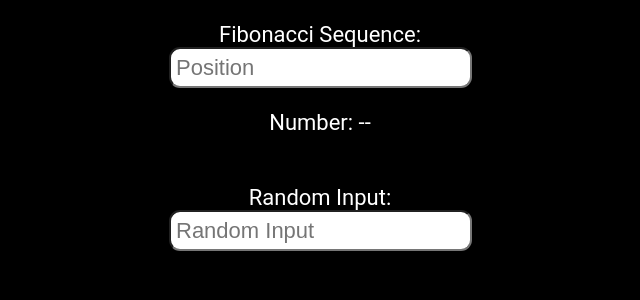
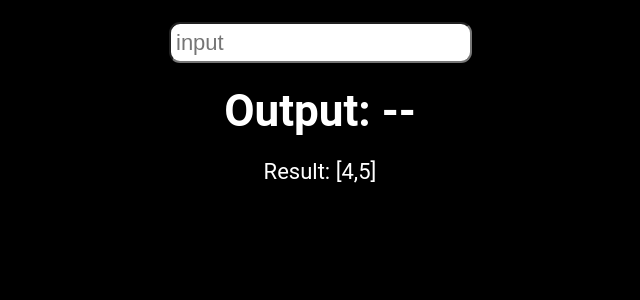
Before and after one commit to lehung2022/react-hooks, a React (Vite) app: page / in a window 1280 px wide. Shown: the top 300 px of the page, without its empty margins (320-960 px from the left). Built offline with nearby package versions, Linux system fonts and the light colour scheme.

Commit message:
return the original chapter one

```diff
--- a/src/App.jsx
+++ b/src/App.jsx
@@ -1,39 +1,26 @@
-import { useState, useEffect, useMemo, useCallback } from 'react';
+import { useState, useEffect, useCallback } from "react";
 
-const getArray = () => {
-  for (let i = 0; i < 1000000000; i++) {
-    //do something expensive
-  }
-  return ['Dave', 'Gray'];
-}
+const App = () => {
+    const [userInput, setUserInput] = useState('');
+    const [result, setResult] = useState(0);
+    const [num1] = useState(4);
+    const [num2] = useState(5);
 
-function App() {
-  const [userNumber, setUserNumber] = useState('');
-  const [randomInput, setRandomInput] = useState('');
+    //const sum = useCallback(() => num1 + num2, [num1, num2]);
+    const buildArray = useCallback(() => [num1, num2], [num1, num2]);
 
-  const fib = useCallback((n) => {
-    return (n <= 1) ? n : fib(n - 1) + fib(n - 2);
-  }, [])
+    useEffect(() => {
+        console.log(`New array: ${buildArray()}`);
+        setResult(buildArray());
+    }, [buildArray]);
 
-  const fibNumber = useMemo(() => fib(userNumber), [userNumber, fib]);
-
-  const myArray = useMemo(() => getArray(), []);
-
-  useEffect(() => {
-    console.log('New array')
-  }, [myArray])
-
-  return (
-    <main className="App">
-      <label>Fibonacci Sequence:</label>
-      <input type="number" value={userNumber} placeholder="Position" onChange={(e) => setUserNumber(e.target.value)} />
-      <p>Number: {fibNumber || "--"}</p>
-      <br /><br />
-      <label>Random Input:</label>
-      <input type="text" value={randomInput} placeholder="Random Input" onChange={(e) => setRandomInput(e.target.value)} />
-      <p>{randomInput}</p>
-    </main>
-  );
+    return (
+        <main className="App">
+            <input type="text" placeholder="input" value={userInput} onChange={(e) => setUserInput(e.target.value)} />
+            <h1>Output: {userInput || "--"}</h1>
+            <p>Result: {JSON.stringify(result)}</p>
+        </main>
+    )
 }
 
 export default App;
--- a/src/index.css
+++ b/src/index.css
@@ -20,6 +20,7 @@ body {
 }
 
 .App {
+  height: 100vh;
   display: flex;
   flex-direction: column;
   justify-content: flex-start;
```
